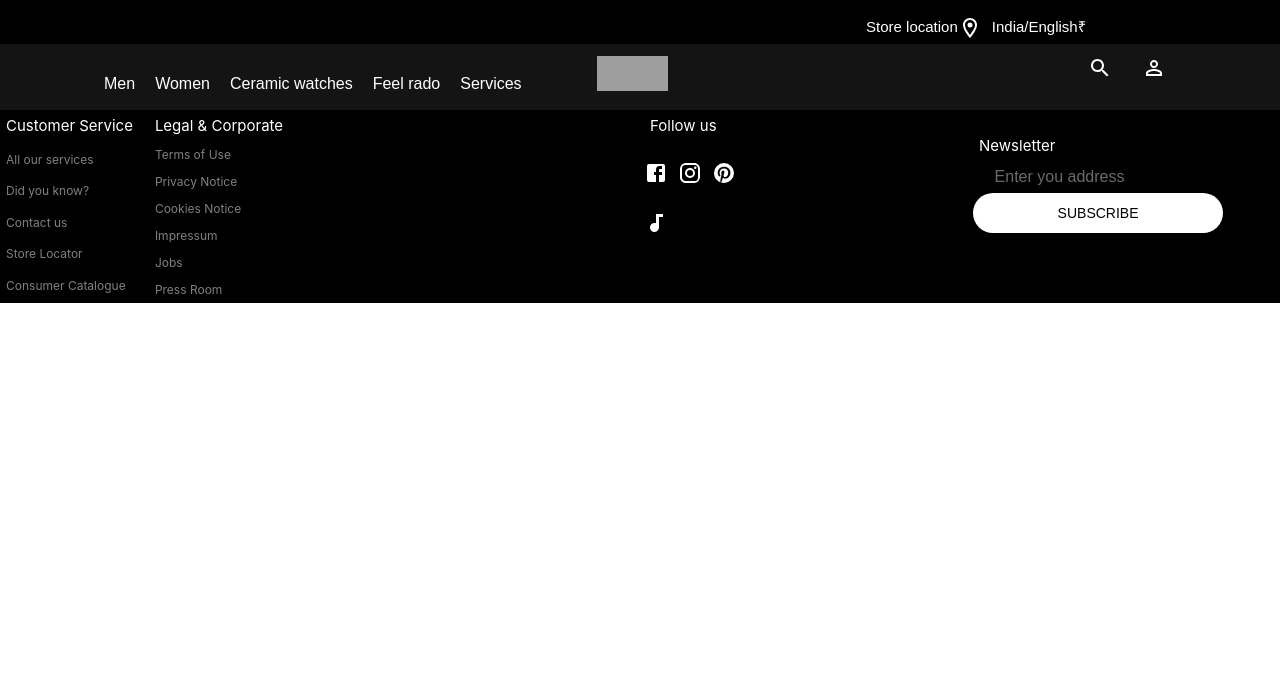
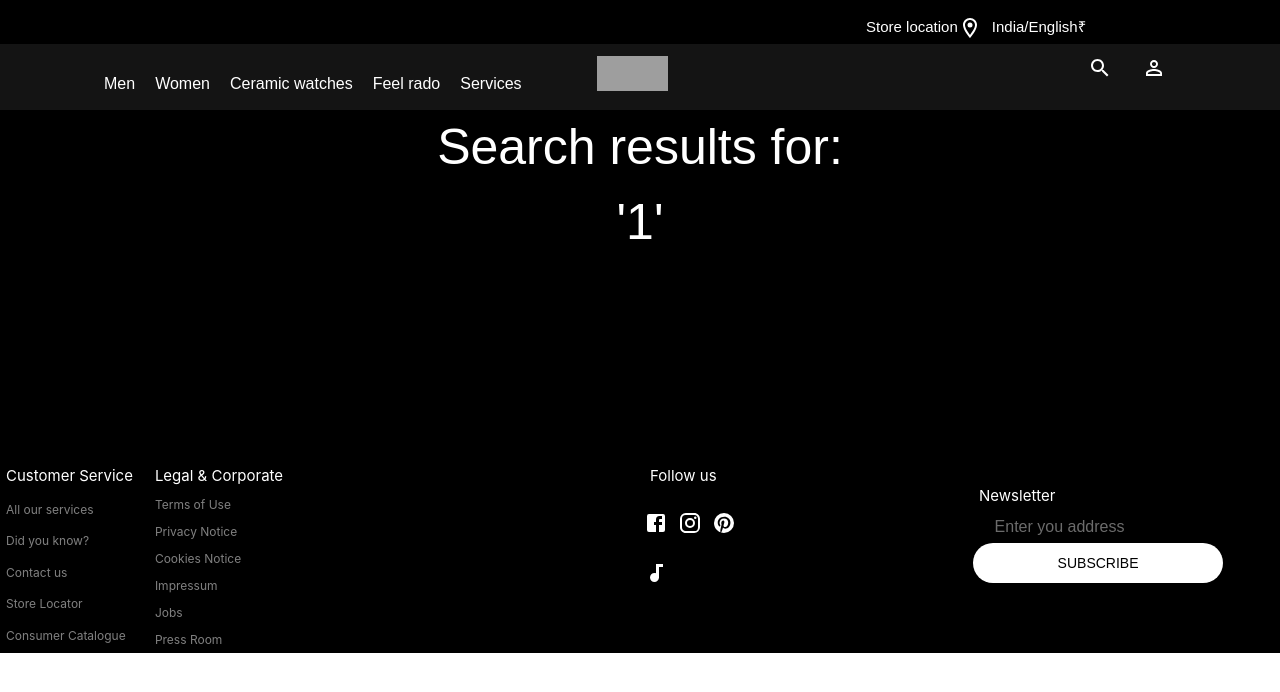
Before and after one commit to svarunnair/Project33, a React (Create React App) app: page /result/1 in a window 1280 px wide. Shown: the top 692 px of the page. Built offline with nearby package versions, Linux system fonts and the light colour scheme; data requests are answered from the project's data file; grey boxes are pictures that could not be loaded.

Commit message:
search page

```diff
--- a/db.json
+++ b/db.json
@@ -757,5 +757,9 @@
       "MotherOfPearl": "No",
       "JewelDetails": " 4 Diamonds - 0.032 8 Diamonds - 0.030"
     }
+  ],
+  "result": [
+
   ]
+
 }
--- a/src/Redux/data/reducer.js
+++ b/src/Redux/data/reducer.js
@@ -1,4 +1,4 @@
-import { DELETE_INFO_FAILURE, DELETE_INFO_REQUIEST, DELETE_INFO_SUCCESS, GET_DATA_FAILURE, GET_DATA_REQUIEST, GET_DATA_SUCCESS, GET_DETAIL_FAILURE, GET_DETAIL_REQUIEST, GET_DETAIL_SUCCESS, GET_INFO_FAILURE, GET_INFO_REQUIEST, GET_INFO_SUCCESS, GET_SEARCH_FAILURE, GET_SEARCH_REQUIEST, GET_SEARCH_SUCCESS, POST_BOOKING_FAILURE, POST_BOOKING_REQUIEST, POST_BOOKING_SUCCESS, POST_INFO_FAILURE, POST_INFO_REQUIEST, POST_INFO_SUCCESS, POST_SEARCH_FAILURE, POST_SEARCH_REQUIEST, POST_SEARCH_SUCCESS } from "./action"
+import { DELETE_INFO_FAILURE, DELETE_INFO_REQUIEST, DELETE_INFO_SUCCESS, GET_DATA_FAILURE, GET_DATA_REQUIEST, GET_DATA_SUCCESS, GET_DETAIL_FAILURE, GET_DETAIL_REQUIEST, GET_DETAIL_SUCCESS, GET_INFO_FAILURE, GET_INFO_REQUIEST, GET_INFO_SUCCESS, GET_RESULT_FAILURE, GET_RESULT_REQUIEST, GET_RESULT_SUCCESS, GET_SEARCH_FAILURE, GET_SEARCH_REQUIEST, GET_SEARCH_SUCCESS, POST_BOOKING_FAILURE, POST_BOOKING_REQUIEST, POST_BOOKING_SUCCESS, POST_INFO_FAILURE, POST_INFO_REQUIEST, POST_INFO_SUCCESS, POST_RESULT_FAILURE, POST_RESULT_REQUIEST, POST_RESULT_SUCCESS, POST_SEARCH_FAILURE, POST_SEARCH_REQUIEST, POST_SEARCH_SUCCESS } from "./action"
 
 
 
@@ -12,7 +12,9 @@ const initState={
     infoDelete:[],
     bookingPost:[],
     searchPost:[],
-    searchGet:[]
+    searchGet:[],
+    postResultData:[],
+    getResultData:[],
 }
 
 export const dataReducer=(state=initState,action)=>{
@@ -190,6 +192,50 @@ export const dataReducer=(state=initState,action)=>{
                                     isLoading:false
                                 })
 
+                                case POST_RESULT_REQUIEST:
+                                    return({
+                                        ...state,
+                                        isError:false,
+                                        isLoading:true
+
+                                    })
+                                    case POST_RESULT_SUCCESS:
+                                        return({
+                                            ...state,
+                                            isLoading:false,
+                                            isError:false,
+                                            postResultData:action.payload
+                                        })
+                                        case POST_RESULT_FAILURE:
+                                            return({
+                                                ...state,
+                                                isError:true,
+                                                isLoading:false
+                                            })
+
+
+                                            case GET_RESULT_REQUIEST:
+                                    return({
+                                        ...state,
+                                        isError:false,
+                                        isLoading:true
+
+                                    })
+                                    case GET_RESULT_SUCCESS:
+                                        return({
+                                            ...state,
+                                            isLoading:false,
+                                            isError:false,
+                                            getResultData:action.payload
+                                        })
+                                        case GET_RESULT_FAILURE:
+                                            return({
+                                                ...state,
+                                                isError:true,
+                                                isLoading:false
+                                            })
+
+
 
 
 
--- a/src/Routes/PublicRoutes.jsx
+++ b/src/Routes/PublicRoutes.jsx
@@ -34,7 +34,7 @@ function PublicRoutes() {
             <Route path='/search' element={<Search/>}/>
             <Route path='/info' element={<Info/>}/>
             <Route path='/captain' element={<Captain/>}/>
-            <Route path='/result' element={<Result/>}/>
+            <Route path='/result/:id' element={<Result/>}/>
             <Route path='/account' element={<Account/>}/>
 
 
--- a/src/pages/Result.jsx
+++ b/src/pages/Result.jsx
@@ -1,7 +1,8 @@
 import { Box, Typography, styled } from '@mui/material'
-import React, { useEffect } from 'react'
+import React, { useEffect, useState } from 'react'
 import { useDispatch, useSelector } from 'react-redux'
-import { getSearch } from '../Redux/data/action'
+import { getData, getResult, getSearch } from '../Redux/data/action'
+import { useNavigate, useParams } from 'react-router-dom'
 
 
 
@@ -30,7 +31,7 @@ const OuterContainer=styled(Box)(({theme})=>({
 
         background:"black",
         color:'white',
-        border:"2px solid red",
+        // border:"2px solid red",
         height:350,
 
 
@@ -72,10 +73,30 @@ const OuterContainer=styled(Box)(({theme})=>({
         }
       }))
 
+      const TextBoxData=styled(Typography)(({theme})=>({
+        fontSize:15,
+
+        [theme.breakpoints.down("xl")]:{
+
+        },
+        [theme.breakpoints.down("lg")]:{
+
+        },
+        [theme.breakpoints.down("md")]:{
+
+        },
+        [theme.breakpoints.down("sm")]:{
+
+        },
+        [theme.breakpoints.down("xs")]:{
+
+        }
+      }))
+
 
       const InnerContainer=styled(Box)(({theme})=>({
 
-        border:"2px solid blue",
+        // border:"2px solid blue",
 
 
         [theme.breakpoints.down("xl")]:{
@@ -97,7 +118,76 @@ const OuterContainer=styled(Box)(({theme})=>({
 
       const FirstBox=styled(Box)(({theme})=>({
 
-        border:"2px solid yellow",
+        // border:"2px solid yellow",
+
+
+        [theme.breakpoints.down("xl")]:{
+
+        },
+        [theme.breakpoints.down("lg")]:{
+
+        },
+        [theme.breakpoints.down("md")]:{
+
+        },
+        [theme.breakpoints.down("sm")]:{
+
+        },
+        [theme.breakpoints.down("xs")]:{
+
+        }
+      }))
+
+      const ResultMap=styled(Box)(({theme})=>({
+
+
+        background: "#F0F0F0",
+        display:"grid",
+        gridTemplateColumns:"repeat(3,1fr)",
+
+
+        [theme.breakpoints.down("xl")]:{
+
+        },
+        [theme.breakpoints.down("lg")]:{
+
+        },
+        [theme.breakpoints.down("md")]:{
+
+        },
+        [theme.breakpoints.down("sm")]:{
+
+        },
+        [theme.breakpoints.down("xs")]:{
+
+        }
+      }))
+
+      const DataMap=styled(Box)(({theme})=>({
+
+        border: "2px solid white",
+
+        [theme.breakpoints.down("xl")]:{
+
+        },
+        [theme.breakpoints.down("lg")]:{
+
+        },
+        [theme.breakpoints.down("md")]:{
+
+        },
+        [theme.breakpoints.down("sm")]:{
+
+        },
+        [theme.breakpoints.down("xs")]:{
+
+        }
+      }))
+
+      const ImageBox=styled(Box)(({theme})=>({
+
+        // border:"2px solid green",
+        width:"100%",
 
 
         [theme.breakpoints.down("xl")]:{
@@ -117,33 +207,67 @@ const OuterContainer=styled(Box)(({theme})=>({
         }
       }))
 function Result() {
-
-    const result=useSelector((store)=>store.data.searchGet)
+  const [search, setSearch] = useState([]);
+    const result=useSelector((store)=>store.data.getResultData)
+    const mainData = useSelector((store) => store.data.getData);
     const dispatch=useDispatch()
-
+    const navigate=useNavigate()
+  const params = useParams()
     console.log("result",result)
 
+    console.log("params",params)
+
+    const handleItem=(id)=>{
+      navigate(`/detail/${id}`)
+    }
+
+
+useEffect(()=>{
+
+  let sortData = mainData.filter((item) =>
+    item.name.toLowerCase().includes(params.id)
+  );
+
+  setSearch(sortData);
+
+},[params])
+
+
+
+
+
+
     useEffect(()=>{
-     dispatch(getSearch())
+     dispatch(getResult())
     },[])
+
+
+    useEffect(() => {
+      dispatch(getData());
+    }, []);
 
   return (
     <OuterContainer>
 
         <HeaderBox>
             <TextBox>Search results for:</TextBox>
+            <TextBox>'{params.id}'</TextBox>
         </HeaderBox>
+     <ResultMap>
+      {search?.map((item)=>(
+        <DataMap>
 
-        <InnerContainer>
-
-            {result.map((item)=>(
-                <FirstBox>
-                {item.id}
-                </FirstBox>
-            ))}
+          <ImageBox sx={{cursor:"pointer"}} onClick={()=>handleItem(item.id)} as={"img"} src={item?.images[0]}/>
+          <TextBoxData>{item.ProductName}</TextBoxData>
+          <TextBoxData sx={{color:"grey",fontSize:8}}>{item.size}</TextBoxData>
+          <TextBoxData sx={{color:"grey",fontSize:8}}>{item.model}</TextBoxData>
+          <TextBoxData>₹{item.price}.00</TextBoxData>
 
 
-        </InnerContainer>
+        </DataMap>
+      ))}
+     </ResultMap>
+
 
     </OuterContainer>
   )
--- a/src/pages/Search.jsx
+++ b/src/pages/Search.jsx
@@ -2,7 +2,7 @@ import { Box, Button, Grid, Input, Typography, styled } from "@mui/material";
 import React, { useEffect, useState } from "react";
 import { useDispatch, useSelector } from "react-redux";
 import { useNavigate } from "react-router-dom";
-import { getData, postSearch } from "../Redux/data/action";
+import { getData, postResult, postSearch } from "../Redux/data/action";
 import SearchIcon from "@mui/icons-material/Search";
 import CloseIcon from '@mui/icons-material/Close';
 import CookieOutlinedIcon from '@mui/icons-material/CookieOutlined';
@@ -68,6 +68,11 @@ const TextBox = styled(Box)(({ theme }) => ({
 const ButtonBox = styled(Button)(({ theme }) => ({
   background: "black",
   color: "white",
+  ":hover":{
+    background: "black",
+    color: "white",
+
+  },
   [theme.breakpoints.down("xl")]: {},
   [theme.breakpoints.down("lg")]: {},
   [theme.breakpoints.down("md")]: {},
@@ -189,6 +194,7 @@ function Search() {
   const mainData = useSelector((store) => store.data.getData);
   const dispatch = useDispatch();
   const [search, setSearch] = useState([]);
+  const [searchValue, setSearchValue] = useState('');
   const [show, setShow] = useState(false);
   const [result, setResult] = useState(false);
 
@@ -198,12 +204,17 @@ function Search() {
 
   const handleSearch = (e) => {
     let value = e.target.value;
+    console.log("valueee",value)
     let sortData = mainData.filter((item) =>
       item.name.toLowerCase().includes(value)
     );
+
     setSearch(sortData);
+    setSearchValue(value)
   };
   console.log("sortData");
+
+
 
   if (search === "") {
     setResult(true);
@@ -221,8 +232,8 @@ function Search() {
   console.log("show", show);
 
   const handleView = () => {
-    dispatch(postSearch(...search));
-    navigate("/result");
+    dispatch(postResult(search));
+    navigate(`/result/${searchValue}`);
   };
 
   const handleTheme=()=>{
```
Also changed, not shown: src/Redux/data/action.js (+80 -1 lines).
